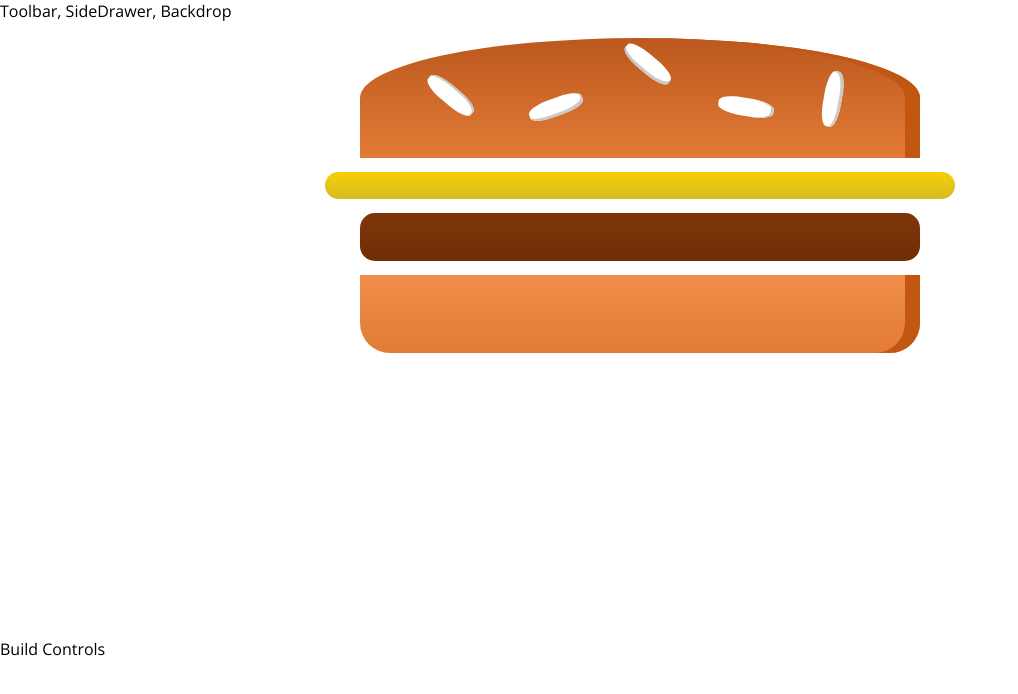
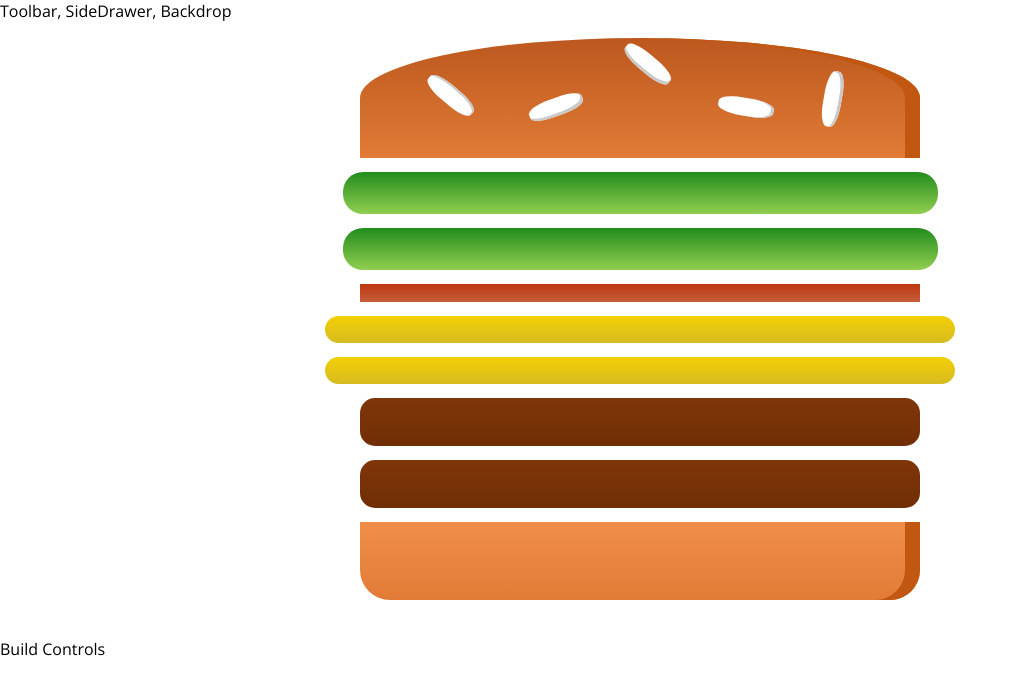
Before and after one commit to slayerMonkeys/burger-app, a React app: page / in a window 1280 px wide. Shown: the top 694 px of the page, without its empty margins (0-1018 px from the left). Built offline with nearby package versions, Linux system fonts and the light colour scheme.

Commit message:
dynamically produces burger ingredients

```diff
--- a/src/components/Burger/Burger.js
+++ b/src/components/Burger/Burger.js
@@ -3,12 +3,17 @@ import React from 'react';
 import styles from './Burger.module.css';
 import BurgerIngredient from "./BurgerIngredient/BurgerIngredient";
 
-const Burger = () => {
+const Burger = (props) => {
+    const transformedIngredient = Object.keys(props.ingredients)
+        .map(igKey => {
+            return [...Array(props.ingredients[igKey])].map((_, i) =>
+                <BurgerIngredient key={igKey+ i} type={igKey} />
+                )
+        });
     return (
         <div className={styles.Burger}>
             <BurgerIngredient type={"bread-top"} />
-            <BurgerIngredient type={"cheese"} />
-            <BurgerIngredient type={"meat"} />
+            {transformedIngredient}
             <BurgerIngredient type={"bread-bottom"} />
         </div>
     );
--- a/src/containers/BurgerBuilder/BurgerBuilder.js
+++ b/src/containers/BurgerBuilder/BurgerBuilder.js
@@ -4,10 +4,18 @@ import Aux from '../../HOC/Auxiliaire';
 import Burger from "../../components/Burger/Burger";
 
 class BurgerBuilder extends Component {
+    state = {
+        ingredients: {
+            salad: 2,
+            bacon:1,
+            cheese: 2,
+            meat: 2
+        }
+    }
     render() {
         return (
             <Aux>
-                <Burger />
+                <Burger ingredients={this.state.ingredients} />
                 <div>Build Controls</div>
             </Aux>
         );
```
